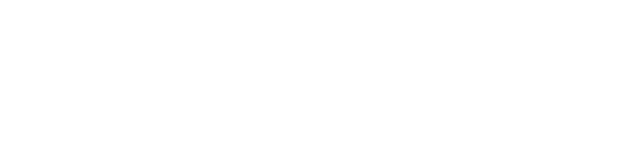
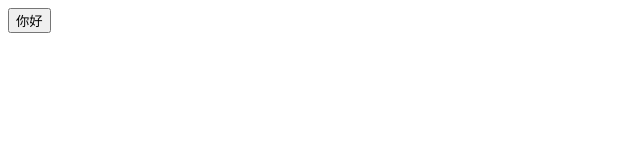
Before and after one commit to Xelera-studio/Xelera-studio, a plain HTML site: page index.html in a window 1280 px wide. Shown: the whole page, without its empty margins (0-640 px from the left). Drawn offline with Linux system fonts and the light colour scheme.

Commit message:
Auto Commit

```diff
--- a/index.html
+++ b/index.html
@@ -4,4 +4,7 @@
         <meta lang="utf-8"/>
         <title>Xelera-Studio</title>
     </head>
+    <body>
+        <button>你好</button>
+    </body>
 </html>
```
